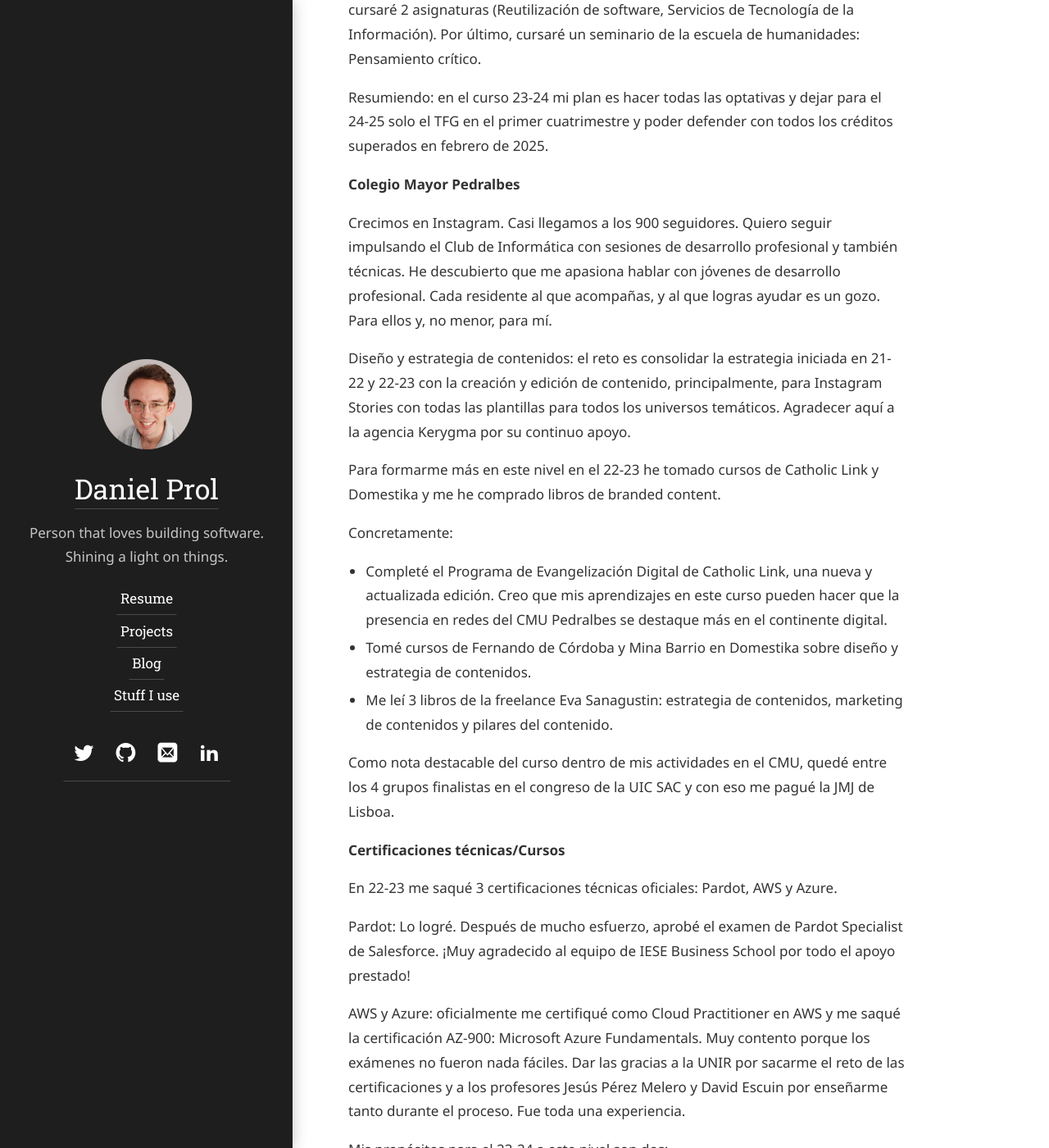
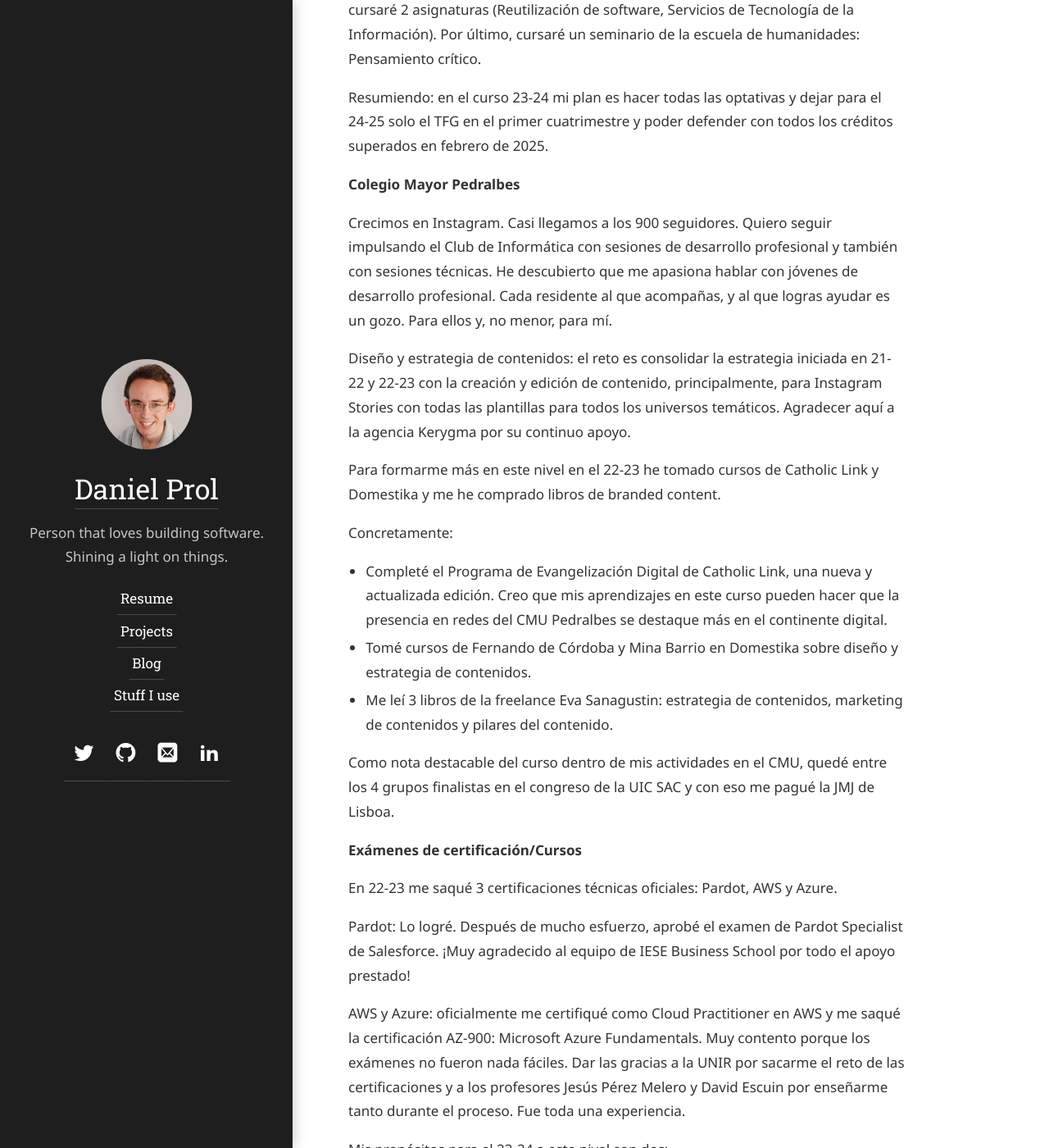
Before and after one commit to dprol/dprol.github.io, a Jekyll site: the page built from hydejack/_posts/2023-07-15-goals-23-24.md, in a window 1280 px wide and 1400 px high, scrolled down 1908 px. Shown: the whole window at 82% size. Built offline with Jekyll 4.4.1, drawn with Linux system fonts in a browser that asks for light colours; some web fonts are replaced.

Commit message:
Update 2023-07-15-goals-23-24.md

```diff
--- a/hydejack/_posts/2023-07-15-goals-23-24.md
+++ b/hydejack/_posts/2023-07-15-goals-23-24.md
@@ -26,7 +26,7 @@ Resumiendo: en el curso 23-24 mi plan es hacer todas las optativas y dejar para
 
 **Colegio Mayor Pedralbes**
 
-Crecimos en Instagram. Casi llegamos a los 900 seguidores. Quiero seguir impulsando el Club de Informática con sesiones de desarrollo profesional y también técnicas. He descubierto que me apasiona hablar con jóvenes de desarrollo profesional. Cada residente al que acompañas, y al que logras ayudar es un gozo. Para ellos y, no menor, para mí.
+Crecimos en Instagram. Casi llegamos a los 900 seguidores. Quiero seguir impulsando el Club de Informática con sesiones de desarrollo profesional y también con sesiones técnicas. He descubierto que me apasiona hablar con jóvenes de desarrollo profesional. Cada residente al que acompañas, y al que logras ayudar es un gozo. Para ellos y, no menor, para mí.
 
 Diseño y estrategia de contenidos: el reto es consolidar la estrategia iniciada en 21-22 y 22-23 con la creación y edición de contenido, principalmente, para Instagram Stories con todas las plantillas para todos los universos temáticos. Agradecer aquí a la agencia Kerygma por su continuo apoyo.
 
@@ -39,7 +39,7 @@ Concretamente:
 
 Como nota destacable del curso dentro de mis actividades en el CMU, quedé entre los 4 grupos finalistas en el congreso de la UIC SAC y con eso me pagué la JMJ de Lisboa.
 
-**Certificaciones técnicas/Cursos**
+**Exámenes de certificación/Cursos**
 
 En 22-23 me saqué 3 certificaciones técnicas oficiales: Pardot, AWS y Azure.
 
```
